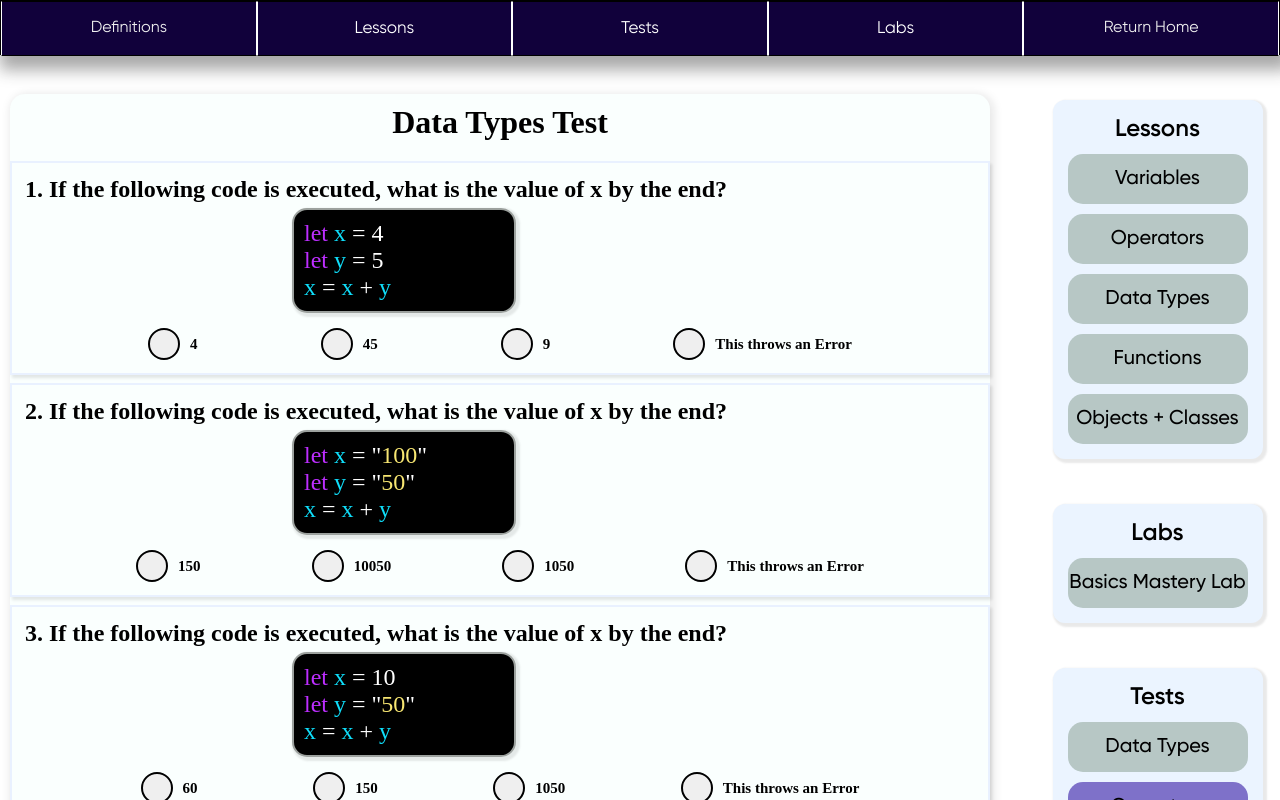
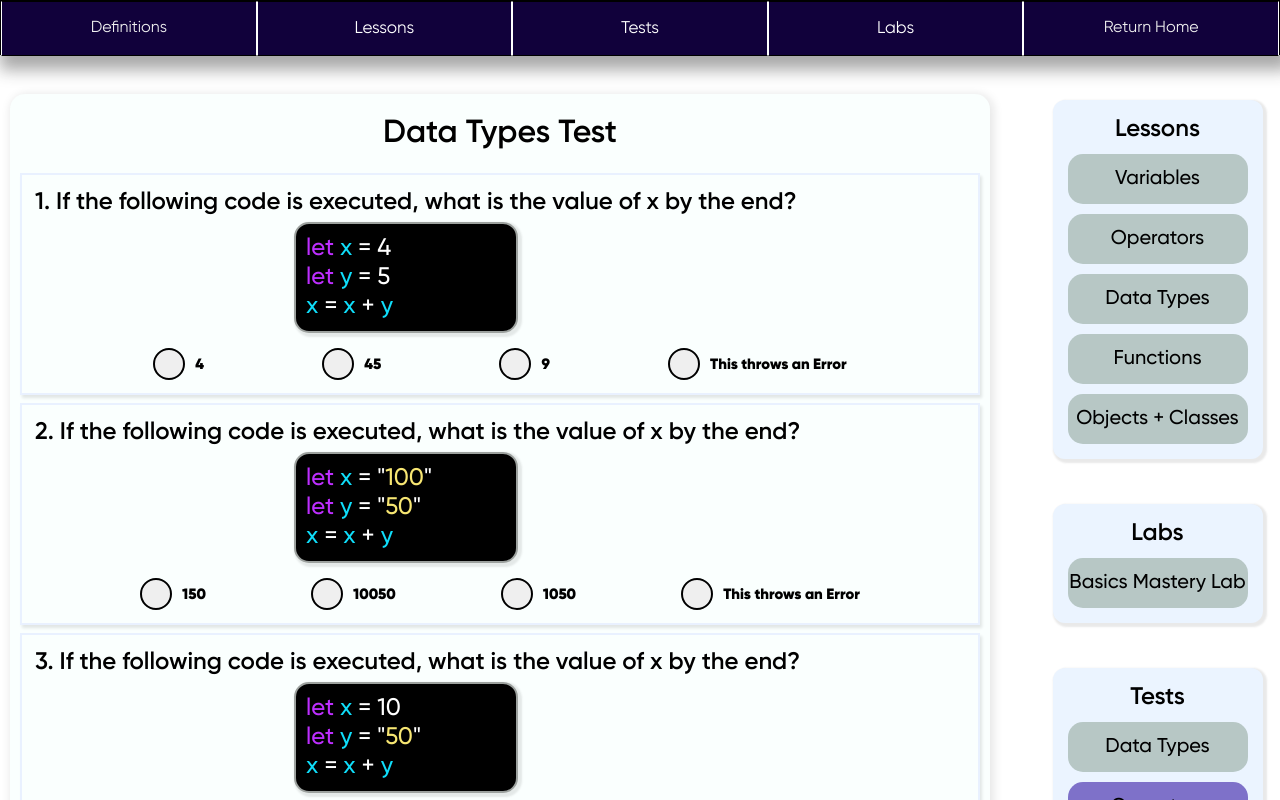
Before and after one commit to NLanese/the-codex, a Next.js app: page /concepts/basics/tests/operators in a window 1280 px wide. Shown: the top 800 px of the page. Built offline with nearby package versions, Linux system fonts and the light colour scheme.

Commit message:
Update OstrichForm.js

```diff
--- a/OstrichComponents/Forms/OstrichForm.js
+++ b/OstrichComponents/Forms/OstrichForm.js
@@ -3,6 +3,7 @@ import PropTypes from 'prop-types';
 import { FormText } from './FormText';
 import { FormMultipleChoice } from './FormMultipleChoice';
 import { OstrichButton } from '../Buttons/OstrichButton';
+import { OstCard } from "../Format/OstCard"
 
 export const OstrichForm = ({
     title,                              // Form Title
@@ -508,13 +509,13 @@ export const OstrichForm = ({
         return null
     }
     return(
-        <div style={{...styleState}}>
+        <OstCard style={{...styleState}}>
             {renderTitle()}
             <div style={{...fieldsBoxStyleState}}>
                 {renderFields(fieldsState)}
             </div>
             {renderSubmit()}
-        </div>
+        </OstCard>
     )
 }
 
```
